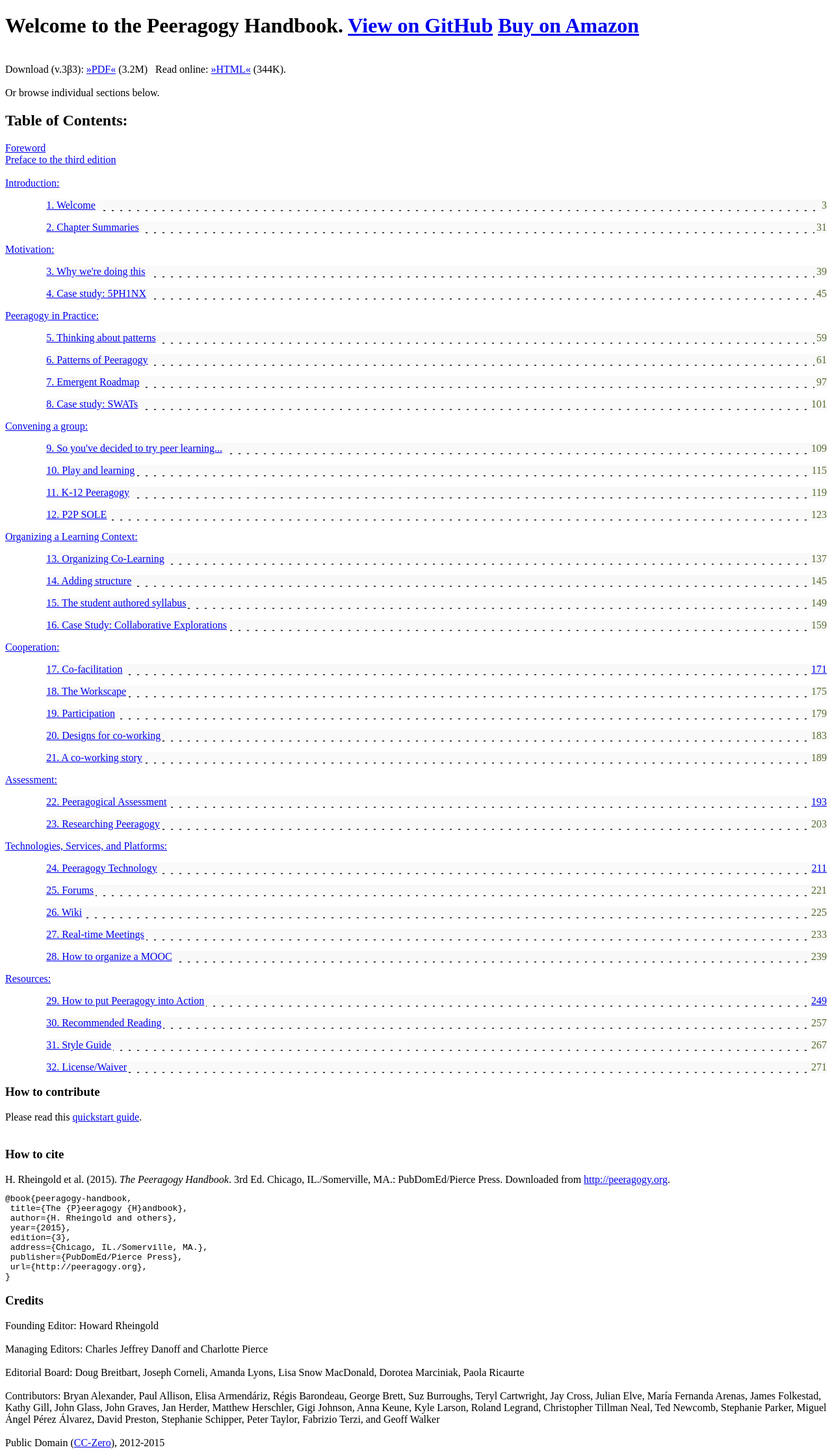
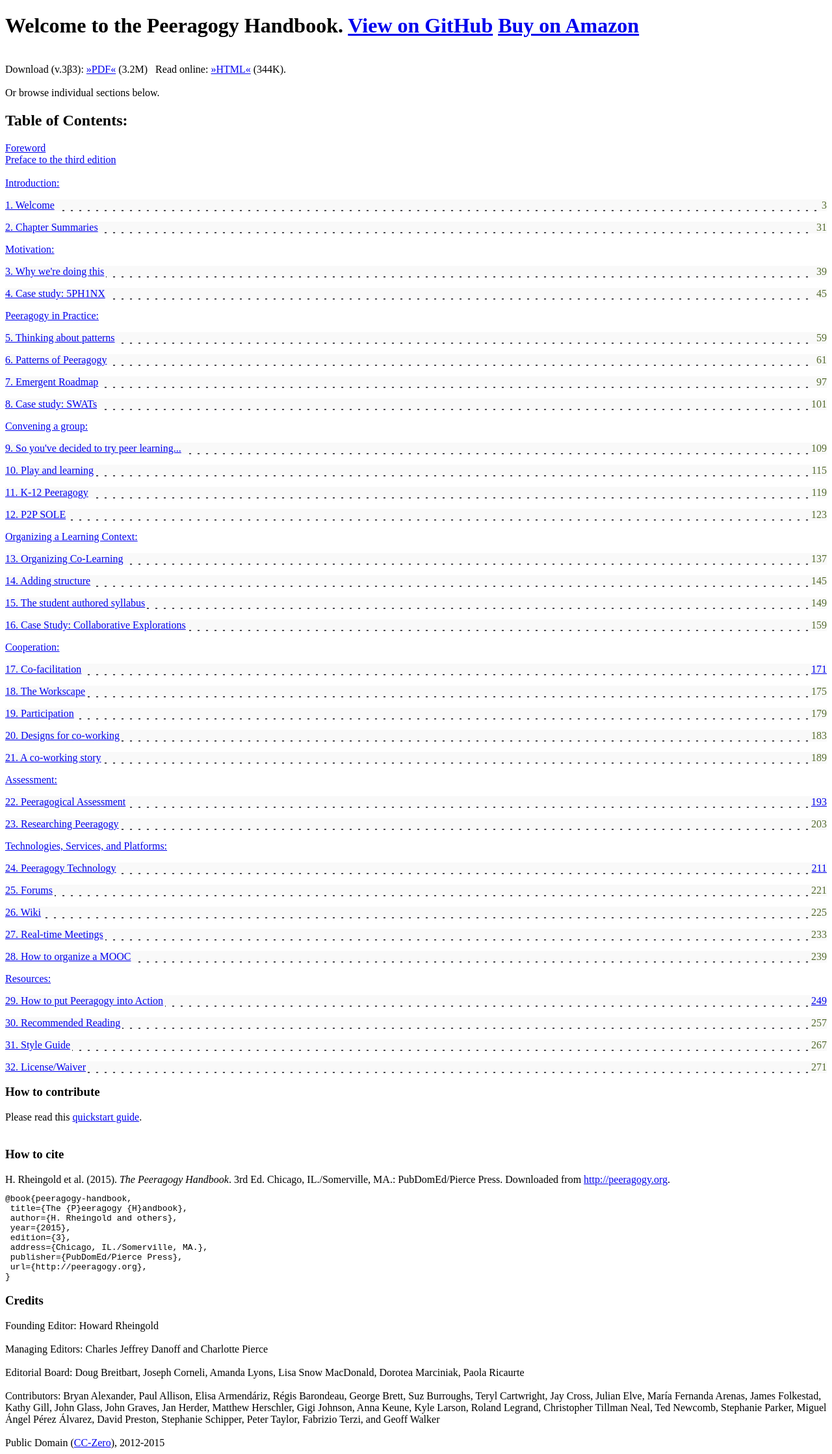
Before and after one commit to Peeragogy/Peeragogy.github.io, a Jekyll site: the page index.html, which Jekyll copies as it is, in a window 1280 px wide. Shown: the whole page at 65% size. Built offline with Jekyll 4.4.1, drawn with Linux system fonts in a browser that asks for light colours.

Commit message:
close li tags

```diff
--- a/index.html
+++ b/index.html
@@ -37,69 +37,69 @@
 <div class="toc">
 <!-- toc -->
 <ol>
-<li id="foreword"><a href="./articles/foreword.html">Foreword
-<li id="preface"><a href="./articles/preface.html">Preface to the third edition
+<li id="foreword"><a href="./articles/foreword.html">Foreword</li>
+<li id="preface"><a href="./articles/preface.html">Preface to the third edition</li>
 </ol>
 <br>
 <ol>
-<li id="introduction"><a href="./articles/introduction.html">Introduction:
+<li id="introduction"><a href="./articles/introduction.html">Introduction:</li>
 <ol>
-<li><dl><dt><a href="./articles/introduction.html#one">1. Welcome</a><dd> 3</dl>
-<li><dl><dt><a href="./articles/introduction.html#two">2. Chapter Summaries</a><dd> 31</dl>
+<li><dl><dt><a href="./articles/introduction.html#one">1. Welcome</a><dd> 3</dl></li>
+<li><dl><dt><a href="./articles/introduction.html#two">2. Chapter Summaries</a><dd> 31</dl></li>
 </ol>
-<li id="motivation"><a href="./articles/motivation.html">Motivation:
+<li id="motivation"><a href="./articles/motivation.html">Motivation:</li>
 <ol>
-<li><dl><dt><a href="./articles/motivation.html#one">3. Why we're doing this</a><dd> 39</dl>
-<li><dl><dt><a href="./articles/motivation.html#two">4. Case study: 5PH1NX</a><dd> 45</dl>
+<li><dl><dt><a href="./articles/motivation.html#one">3. Why we're doing this</a><dd> 39</dl></li>
+<li><dl><dt><a href="./articles/motivation.html#two">4. Case study: 5PH1NX</a><dd> 45</dl></li>
 </ol>
-<li id="practice"><a href="./articles/practice.html">Peeragogy in Practice:
+<li id="practice"><a href="./articles/practice.html">Peeragogy in Practice:</li>
 <ol>
-<li><dl><dt><a href="./articles/practice.html#one">5. Thinking about patterns</a><dd> 59</dl>
-<li><dl><dt><a href="./articles/practice.html#two">6. Patterns of Peeragogy</a><dd> 61</dl>
-<li><dl><dt><a href="./articles/practice.html#two">7. Emergent Roadmap</a><dd> 97</dl>
-<li><dl><dt><a href="./articles/practice.html#three">8. Case study: SWATs</a><dd> 101</dl>
+<li><dl><dt><a href="./articles/practice.html#one">5. Thinking about patterns</a><dd> 59</dl></li>
+<li><dl><dt><a href="./articles/practice.html#two">6. Patterns of Peeragogy</a><dd> 61</dl></li>
+<li><dl><dt><a href="./articles/practice.html#two">7. Emergent Roadmap</a><dd> 97</dl></li>
+<li><dl><dt><a href="./articles/practice.html#three">8. Case study: SWATs</a><dd> 101</dl></li>
 </ol>
-<li id="convening"><a href="./articles/convening.html">Convening a group:
+<li id="convening"><a href="./articles/convening.html">Convening a group:</li>
 <ol>
-<li><dl><dt><a href="./articles/convening.html#one">9. So you've decided to try peer learning...</a><dd> 109</dl>
-<li><dl><dt><a href="./articles/convening.html#two">10. Play and learning</a><dd> 115</dl>
-<li><dl><dt><a href="./articles/convening.html#three">11. K-12 Peeragogy</a><dd> 119</dl>
-<li><dl><dt><a href="./articles/convening.html#four">12. P2P SOLE</a><dd> 123</dl>
+<li><dl><dt><a href="./articles/convening.html#one">9. So you've decided to try peer learning...</a><dd> 109</dl></li>
+<li><dl><dt><a href="./articles/convening.html#two">10. Play and learning</a><dd> 115</dl></li>
+<li><dl><dt><a href="./articles/convening.html#three">11. K-12 Peeragogy</a><dd> 119</dl></li>
+<li><dl><dt><a href="./articles/convening.html#four">12. P2P SOLE</a><dd> 123</dl></li>
 </ol>
-<li id="organizing"><a href="./articles/organizing.html">Organizing a Learning Context:
+<li id="organizing"><a href="./articles/organizing.html">Organizing a Learning Context:</li>
 <ol>
-<li><dl><dt><a href="./articles/organizing.html#one">13. Organizing Co-Learning</a><dd> 137</dl>
-<li><dl><dt><a href="./articles/organizing.html#two">14. Adding structure</a><dd> 145</dl>
-<li><dl><dt><a href="./articles/organizing.html#three">15. The student authored syllabus</a><dd> 149</dl>
-<li><dl><dt><a href="./articles/organizing.html#four">16. Case Study: Collaborative Explorations</a><dd> 159</dl>
+<li><dl><dt><a href="./articles/organizing.html#one">13. Organizing Co-Learning</a><dd> 137</dl></li>
+<li><dl><dt><a href="./articles/organizing.html#two">14. Adding structure</a><dd> 145</dl></li>
+<li><dl><dt><a href="./articles/organizing.html#three">15. The student authored syllabus</a><dd> 149</dl></li>
+<li><dl><dt><a href="./articles/organizing.html#four">16. Case Study: Collaborative Explorations</a><dd> 159</dl></li>
 </ol>
-<li id="cooperation"><a href="./articles/cooperation.html">Cooperation:
+<li id="cooperation"><a href="./articles/cooperation.html">Cooperation:</li>
 <ol>
-<li><dl><dt><a href="./articles/cooperation.html#one">17. Co-facilitation<dd> 171</dl>
-<li><dl><dt><a href="./articles/cooperation.html#two">18. The Workscape</a><dd> 175</dl>
-<li><dl><dt><a href="./articles/cooperation.html#three">19. Participation</a><dd> 179</dl>
-<li><dl><dt><a href="./articles/cooperation.html#four">20. Designs for co-working</a><dd> 183</dl>
-<li><dl><dt><a href="./articles/cooperation.html#five">21. A co-working story</a><dd> 189</dl>
+<li><dl><dt><a href="./articles/cooperation.html#one">17. Co-facilitation<dd> 171</dl></li>
+<li><dl><dt><a href="./articles/cooperation.html#two">18. The Workscape</a><dd> 175</dl></li>
+<li><dl><dt><a href="./articles/cooperation.html#three">19. Participation</a><dd> 179</dl></li>
+<li><dl><dt><a href="./articles/cooperation.html#four">20. Designs for co-working</a><dd> 183</dl></li>
+<li><dl><dt><a href="./articles/cooperation.html#five">21. A co-working story</a><dd> 189</dl></li>
 </ol>
-<li id="assessment"><a href="./articles/assessment.html">Assessment:
+<li id="assessment"><a href="./articles/assessment.html">Assessment:</li>
 <ol>
-<li><dl><dt><a href="./articles/assessment.html#one">22. Peeragogical Assessment<dd> 193</dl>
-<li><dl><dt><a href="./articles/assessment.html#two">23. Researching Peeragogy</a><dd> 203</dl>
+<li><dl><dt><a href="./articles/assessment.html#one">22. Peeragogical Assessment<dd> 193</dl></li>
+<li><dl><dt><a href="./articles/assessment.html#two">23. Researching Peeragogy</a><dd> 203</dl></li>
 </ol>
-<li id="technologies"><a href="./articles/technologies.html">Technologies, Services, and Platforms:
+<li id="technologies"><a href="./articles/technologies.html">Technologies, Services, and Platforms:</li>
 <ol>
-<li><dl><dt><a href="./articles/technologies.html#one">24. Peeragogy Technology<dd> 211</dl>
-<li><dl><dt><a href="./articles/technologies.html#two">25. Forums</a><dd> 221</dl>
-<li><dl><dt><a href="./articles/technologies.html#three">26. Wiki</a><dd> 225</dl>
-<li><dl><dt><a href="./articles/technologies.html#four">27. Real-time Meetings</a><dd> 233</dl>
-<li><dl><dt><a href="./articles/technologies.html#five">28. How to organize a MOOC</a><dd> 239</dl>
+<li><dl><dt><a href="./articles/technologies.html#one">24. Peeragogy Technology<dd> 211</dl></li>
+<li><dl><dt><a href="./articles/technologies.html#two">25. Forums</a><dd> 221</dl></li>
+<li><dl><dt><a href="./articles/technologies.html#three">26. Wiki</a><dd> 225</dl></li>
+<li><dl><dt><a href="./articles/technologies.html#four">27. Real-time Meetings</a><dd> 233</dl></li>
+<li><dl><dt><a href="./articles/technologies.html#five">28. How to organize a MOOC</a><dd> 239</dl></li>
 </ol>
-<li id="resources"><a href="./articles/technologies.html">Resources:
+<li id="resources"><a href="./articles/technologies.html">Resources:</li>
 <ol>
-<li><dl><dt><a href="./articles/resources.html#one">29. How to put Peeragogy into Action<dd> 249</dl>
-<li><dl><dt><a href="./articles/resources.html#two">30. Recommended Reading</a><dd> 257</dl>
-<li><dl><dt><a href="./articles/resources.html#three">31. Style Guide</a><dd> 267</dl>
-<li><dl><dt><a href="./articles/license.html">32. License/Waiver</a><dd> 271</dl>
+<li><dl><dt><a href="./articles/resources.html#one">29. How to put Peeragogy into Action<dd> 249</dl></li>
+<li><dl><dt><a href="./articles/resources.html#two">30. Recommended Reading</a><dd> 257</dl></li>
+<li><dl><dt><a href="./articles/resources.html#three">31. Style Guide</a><dd> 267</dl></li>
+<li><dl><dt><a href="./articles/license.html">32. License/Waiver</a><dd> 271</dl></li>
 </ol>
 </div>
 
```
